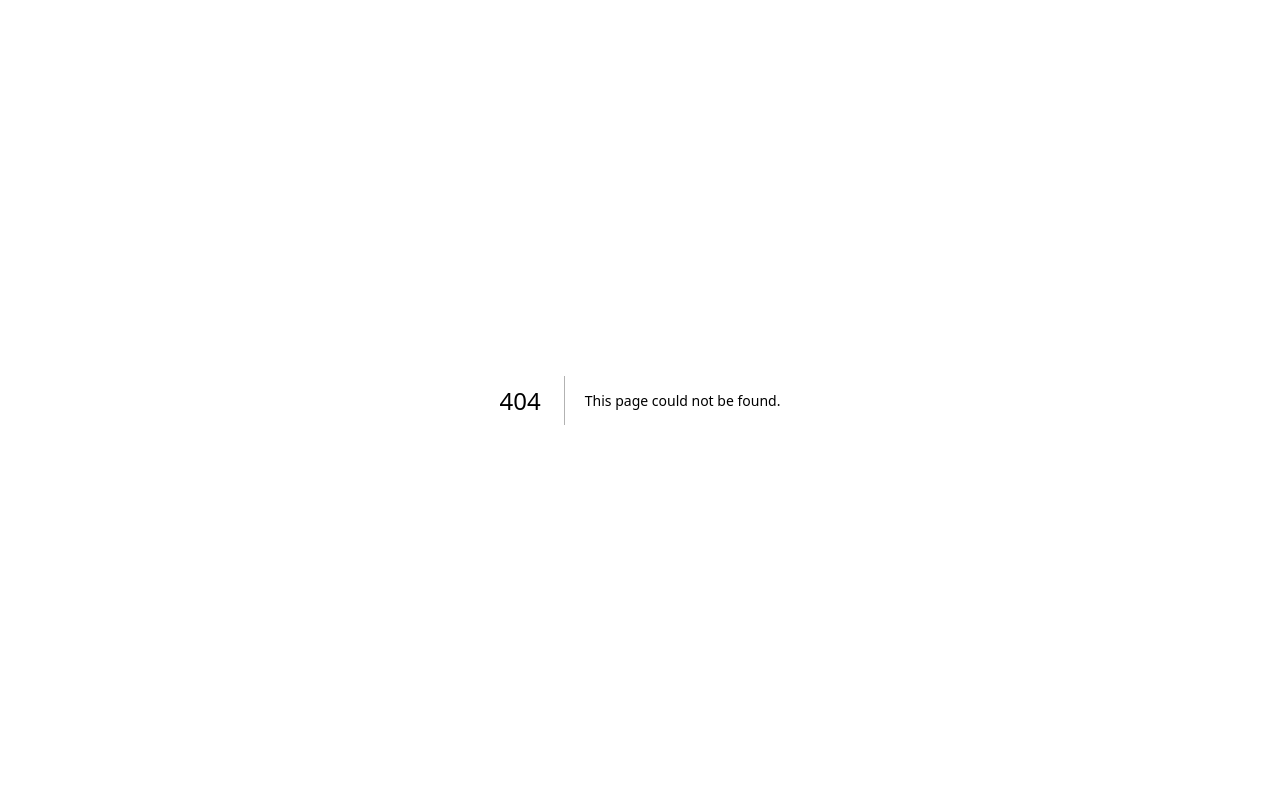
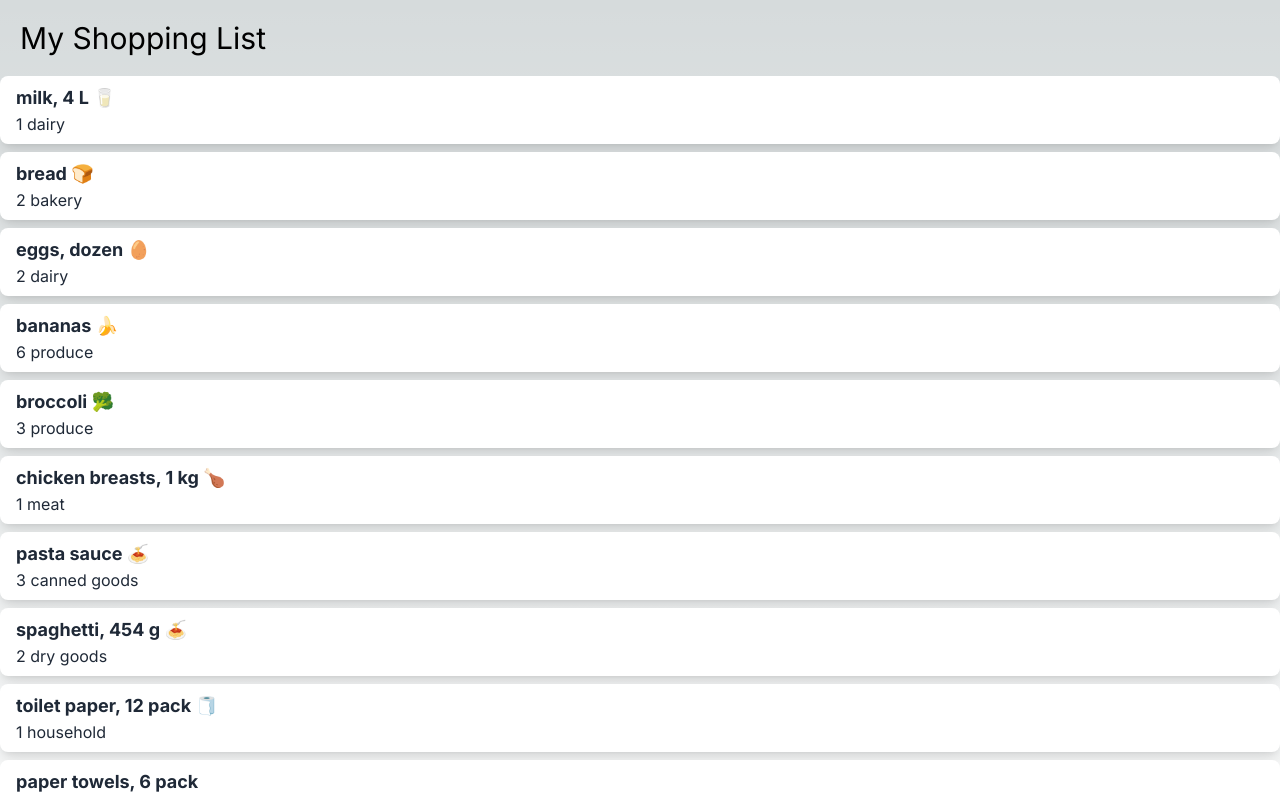
Before and after one commit to adnansiddavatam/cprg306-assignments, a Next.js app: page /week3 in a window 1280 px wide. Before the commit this address had no page. Shown: the top 800 px of the page. Built offline with nearby package versions, Linux system fonts and the light colour scheme.

Commit message:
Week 3
My first week 3 push

```diff
--- a/app/layout.js
+++ b/app/layout.js
@@ -4,7 +4,7 @@
 const inter = Inter({ subsets: ['latin'] })
 
 export const metadata = {
-  title: 'Create Next App',
+  title: 'Shopping List',
   description: 'Generated by create next app',
 }
 
--- a/app/page.js
+++ b/app/page.js
@@ -4,7 +4,11 @@
   return (
     <main>
       <StudentInfo></StudentInfo>
-      <Link href="../week2">Week 2</Link>
+
+        <Link href="../week2">Week 2</Link>
+        <div>
+          <Link href="../week3">Week 3</Link>
+        </div>
     </main>
 
   );
--- /dev/null
+++ b/app/week3/item-list.js
@@ -0,0 +1,93 @@
+import React from "react";
+import Item from "./item";
+
+const item1 = {
+  name: "milk, 4 L 🥛",
+  quantity: 1,
+  category: "dairy",
+};
+
+const item2 = {
+  name: "bread 🍞",
+  quantity: 2,
+  category: "bakery",
+};
+
+const item3 = {
+  name: "eggs, dozen 🥚",
+  quantity: 2,
+  category: "dairy",
+};
+
+const item4 = {
+  name: "bananas 🍌",
+  quantity: 6,
+  category: "produce",
+};
+
+const item5 = {
+  name: "broccoli 🥦",
+  quantity: 3,
+  category: "produce",
+};
+
+const item6 = {
+  name: "chicken breasts, 1 kg 🍗",
+  quantity: 1,
+  category: "meat",
+};
+
+const item7 = {
+  name: "pasta sauce 🍝",
+  quantity: 3,
+  category: "canned goods",
+};
+
+const item8 = {
+  name: "spaghetti, 454 g 🍝",
+  quantity: 2,
+  category: "dry goods",
+};
+
+const item9 = {
+  name: "toilet paper, 12 pack 🧻",
+  quantity: 1,
+  category: "household",
+};
+
+const item10 = {
+  name: "paper towels, 6 pack",
+  quantity: 1,
+  category: "household",
+};
+
+const item11 = {
+  name: "dish soap 🍽️",
+  quantity: 1,
+  category: "household",
+};
+
+const item12 = {
+  name: "hand soap 🧼",
+  quantity: 4,
+  category: "household",
+};
+
+export default function ItemList() {
+  return (
+    <ul>
+      <Item name={item1.name} quantity={item1.quantity} category={item1.category} />
+      <Item name={item2.name} quantity={item2.quantity} category={item2.category} />
+      <Item name={item3.name} quantity={item3.quantity} category={item3.category} />
+      <Item name={item4.name} quantity={item4.quantity} category={item4.category} />
+      <Item name={item5.name} quantity={item5.quantity} category={item5.category} />
+      <Item name={item6.name} quantity={item6.quantity} category={item6.category} />
+      <Item name={item7.name} quantity={item7.quantity} category={item7.category} />
+      <Item name={item8.name} quantity={item8.quantity} category={item8.category} />
+      <Item name={item9.name} quantity={item9.quantity} category={item9.category} />
+      <Item name={item10.name} quantity={item10.quantity} category={item10.category} />
+      <Item name={item11.name} quantity={item11.quantity} category={item11.category} />
+      <Item name={item12.name} quantity={item12.quantity} category={item12.category} />
+    </ul>
+  );
+}
--- /dev/null
+++ b/app/week3/item.js
@@ -0,0 +1,13 @@
+// create a functional component called Item. This should accept name, quantity, and category as props and display them in a list item element. Use tailwind classes for styling.
+
+import React from "react";
+export default function Item({name, quantity, category}) {
+    return (
+        <li className="bg-white flex items-center shadow-lg rounded-lg my-2 py-2 px-4">
+            <div className="flex-grow text-gray-800">
+                <p className="font-bold text-lg">{name}</p>
+                <p>{quantity} {category}</p>
+            </div>
+        </li>
+    )
+}
--- /dev/null
+++ b/app/week3/page.js
@@ -0,0 +1,13 @@
+import React from "react";
+import Link from "next/link";
+import ItemList from "./item-list";
+
+export default function Page() {
+    return (
+        <main>
+        <h1 className="text-3xl m-5">My Shopping List</h1>
+        <ItemList />
+        <Link href="./">Home</Link>
+        </main>
+    );
+    }
```
